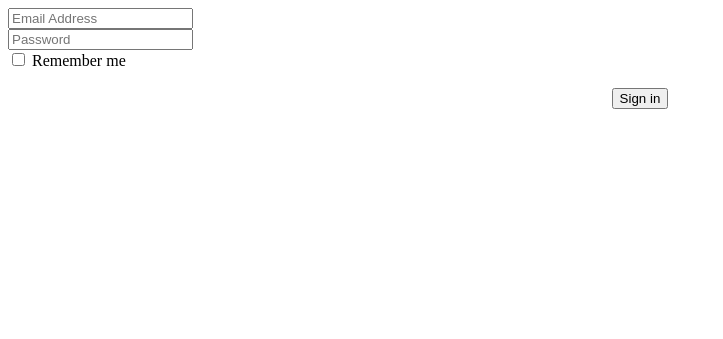
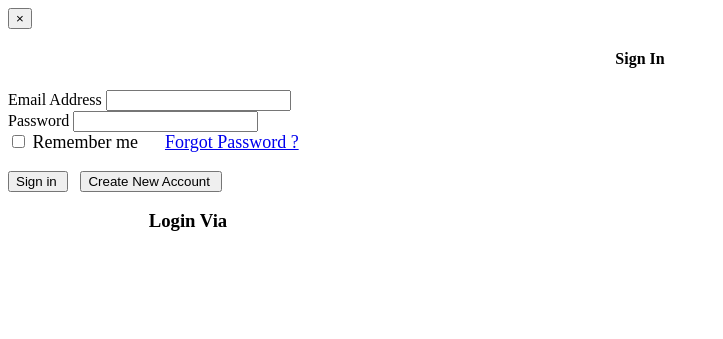
Before and after one commit to AtsMurtuza/E-Shop-InternshipProject, a PHP site: page /Login.php in a window 1280 px wide. Shown: the top 339 px of the page, without its empty margins (0-723 px from the left). Run offline with PHP 8.4, Linux system fonts and the light colour scheme.

Commit message:
Login Portal & DealsInfo

```diff
--- a/public/_Customer/Login.php
+++ b/public/_Customer/Login.php
@@ -1,19 +1,45 @@
-<div id="loginform" style="min-width:200px"class="col-xs-12">
+<div class="modal fade" id="LoginModal" role="dialog">
+	<div class="modal-dialog">
+		<div class="modal-content">
+			<div class="modal-header bg-info">
+				<button type="button" class="close" data-dismiss="modal" aria-hidden="true">&times;</button>
+				<h4 class="modal-title" style="text-align:center;" id="myModalLabel">Sign In</h4>
+			</div>
+			<div class="modal-body" style="left:80px;">
+<div style="max-width:400px;">
 	<form class="form-horizontal" id="HeaderLoginForm"role="form">
-		<div class="form-group">
-			<input type="email" class="form-control" id="loginEmail" name="loginEmail" placeholder="Email Address">
+		<div class="form-group col-xs-12">
+				<label class="control-label" for="loginEmail">Email Address</label>
+				<input type="email" class="form-control" id="loginEmail" name="loginEmail">
 		</div>
-		<div class="form-group">
-			<input type="password" class="form-control" id="loginPassword" name="loginPassword" placeholder="Password">
+		<div class="form-group col-xs-12">
+			<label class="control-label" for="loginPassword">Password</label>
+			<input type="password" class="form-control" id="loginPassword" name="loginPassword">
 		</div>
-		<div class="checkbox">
-			<label style="font-size:16">
-				<input id="chk_remember" name="chk_remember" type="checkbox">&nbsp;Remember me
-			</label>
+		<div class="form-group col-xs-12">
+			<div class="checkbox" style="font-size:18px;">
+				<label>
+				<input id="chk_remember" name="chk_remember" type="checkbox"> Remember me
+				</label>
+				&emsp;
+				<a id="ForgottenPassword" href="#">Forgot Password ?</a>
+			</div>
+			<br>
+			<button type="button" id="headerLoginBtn" class="btn btn-lg btn-success">Sign in&nbsp;<span class="fa fa-arrow-right"></span></button>
+			&nbsp;
+			<button type="button" id="headerSignUp" class="btn  btn-lg  btn-info">Create New Account&nbsp;<span class="fa fa-thumbs-up"></span></button>
 		</div>
-		<div class="form-group" style="text-align:center">
-			<br>
-			<button type="button" id="headerLoginBtn" class="btn btn-lg btn-success">Sign in</button>
+		<div>
+		<h3 class="col-xs-12" style="margin-left:-40;text-align:center;z-index:2;background-color:white;">Login Via</h3>
+			<p style="margin-left:-60;font-size:50;text-align:center;">
+				<a class="text-primary"  href="#"><i class="fa fa-facebook-square "></i></a>
+				&nbsp;&nbsp;<a class="text-info" href="#"><i class="fa fa-twitter-square "></i></a>
+				&nbsp;&nbsp;<a class="text-danger" href="#"><i class="fa fa-google-plus-square "></i></a>
+			</p>
 		</div>
 	</form>
 </div>
+			</div>
+		</div>
+	</div>
+</div>
```
Also changed, not shown: public/_Customer/DealsInfo.php (added, +42 -0 lines), public/_Customer/index.php (+29 -15 lines), public/_Shops/LoginPortal.php (+18 -6 lines), public/images/Desert.jpg (added), public/images/Lighthouse.jpg (added), public/images/Penguins.jpg (added).
